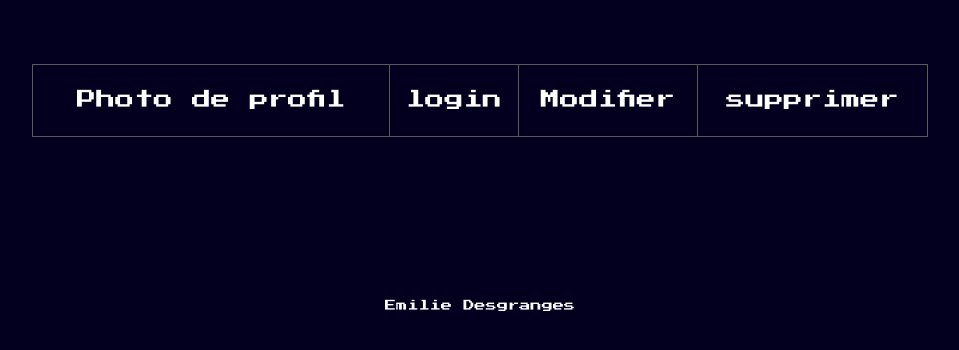
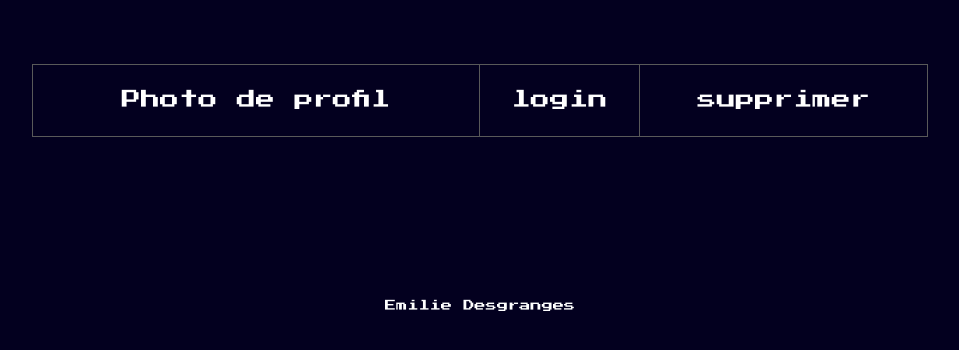
Before and after one commit to dragondoee/blog, a PHP site: page /index.php?action=gestionUser in a window 1280 px wide. Shown: the part 132-482 px from the top of the page, without its empty margins (147-1106 px from the left). Run offline with PHP 8.4, Linux system fonts and the light colour scheme; data that the repository does not hold is empty.

Commit message:
upgrade gestion user

```diff
--- a/view/gestionUser.php
+++ b/view/gestionUser.php
@@ -3,7 +3,6 @@
         <tr>
             <td>Photo de profil</td>
             <td>login</td>
-            <td>Modifier</td>
             <td>supprimer</td>
         </tr>
 
@@ -19,11 +18,6 @@
             <tr>
                 <td><img class='pp gestUser-pp' src='<?= $photo ?>' alt='photo de profil de <?= $user["login"] ?>'> </td>
                 <td><?= $user["login"]; ?></td>
-                <td>
-                    <?php
-                    echo "<a href=''> <img src='img/edit.svg' alt='img cliquable pour supprimer l'utilisateur' title='Supprimer'> </a><br>";
-                    ?>
-                </td>
                 <td><?php if ($user["login"] != "admin") {
                     echo "<a href='index.php?action=gestionUser&gestion=user&supr={$user["login"]}'> <img src='img/delete.svg' alt='img cliquable pour supprimer l'utilisateur' title='Supprimer'> </a><br>";
                 } ?>
```
